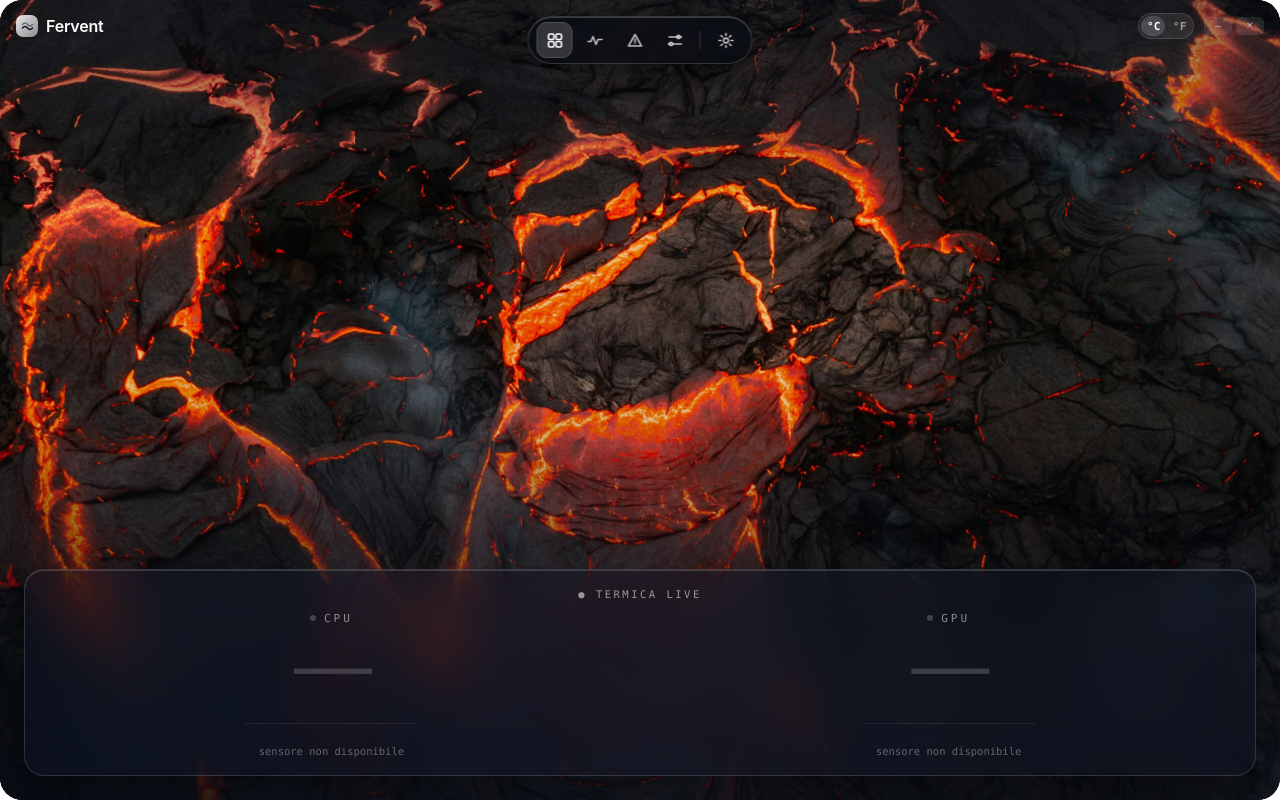
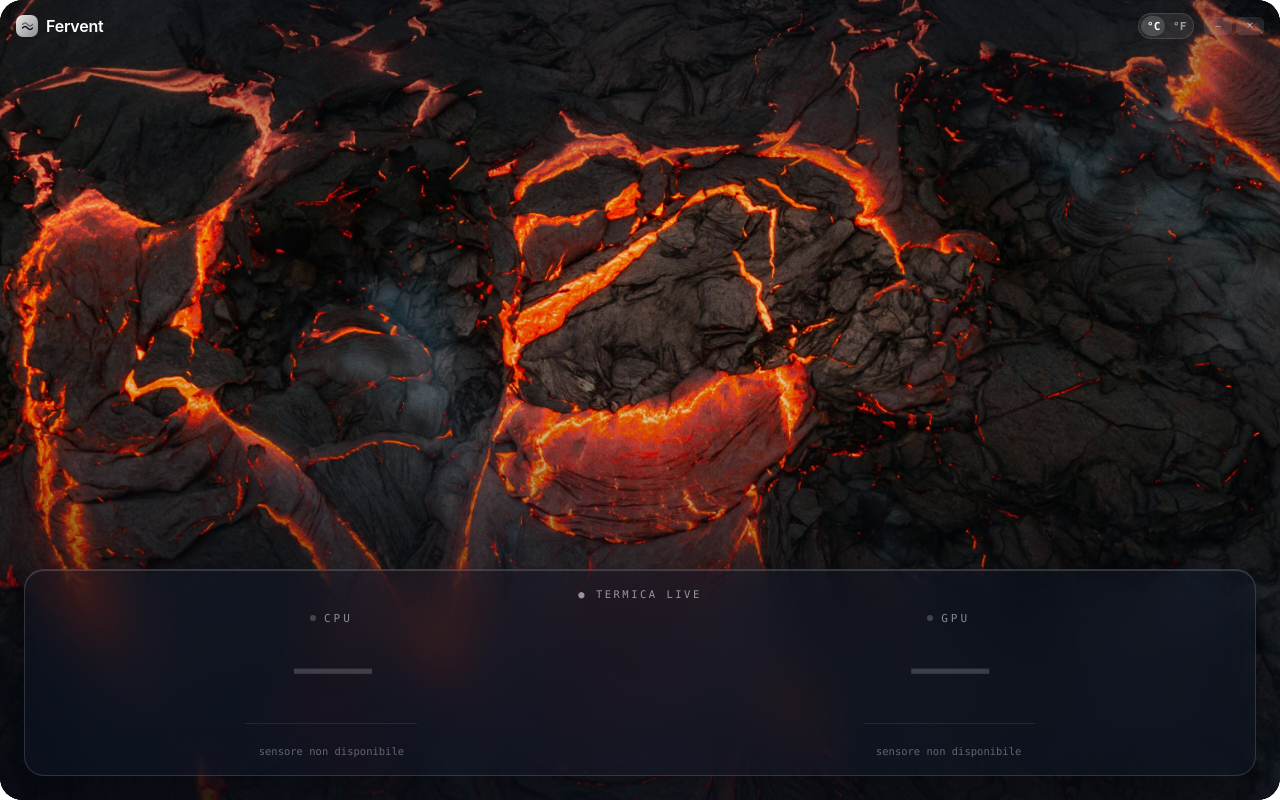
Before and after one commit to dennib/fervent, a React (Vite) app: page / in a window 1280 px wide. Built offline with nearby package versions, Linux system fonts and the light colour scheme; the HTML template or start-up script is replaced by a standard one.

Commit message:
refactor: comment out Menu component in WidgetConsole

```diff
--- a/src/widgets/WidgetConsole.tsx
+++ b/src/widgets/WidgetConsole.tsx
@@ -165,8 +165,7 @@ export function WidgetConsole({
       }} />
       <Particles key={particleCount} heat={heat} dark={true} count={particleCount} energy={energy} />
 
-      {/* Centered horizontal menu pill */}
-      <Menu mode={menu} />
+      {/* <Menu mode={menu} /> */}
 
       {/* Top chrome — draggable bar */}
       <div
```
